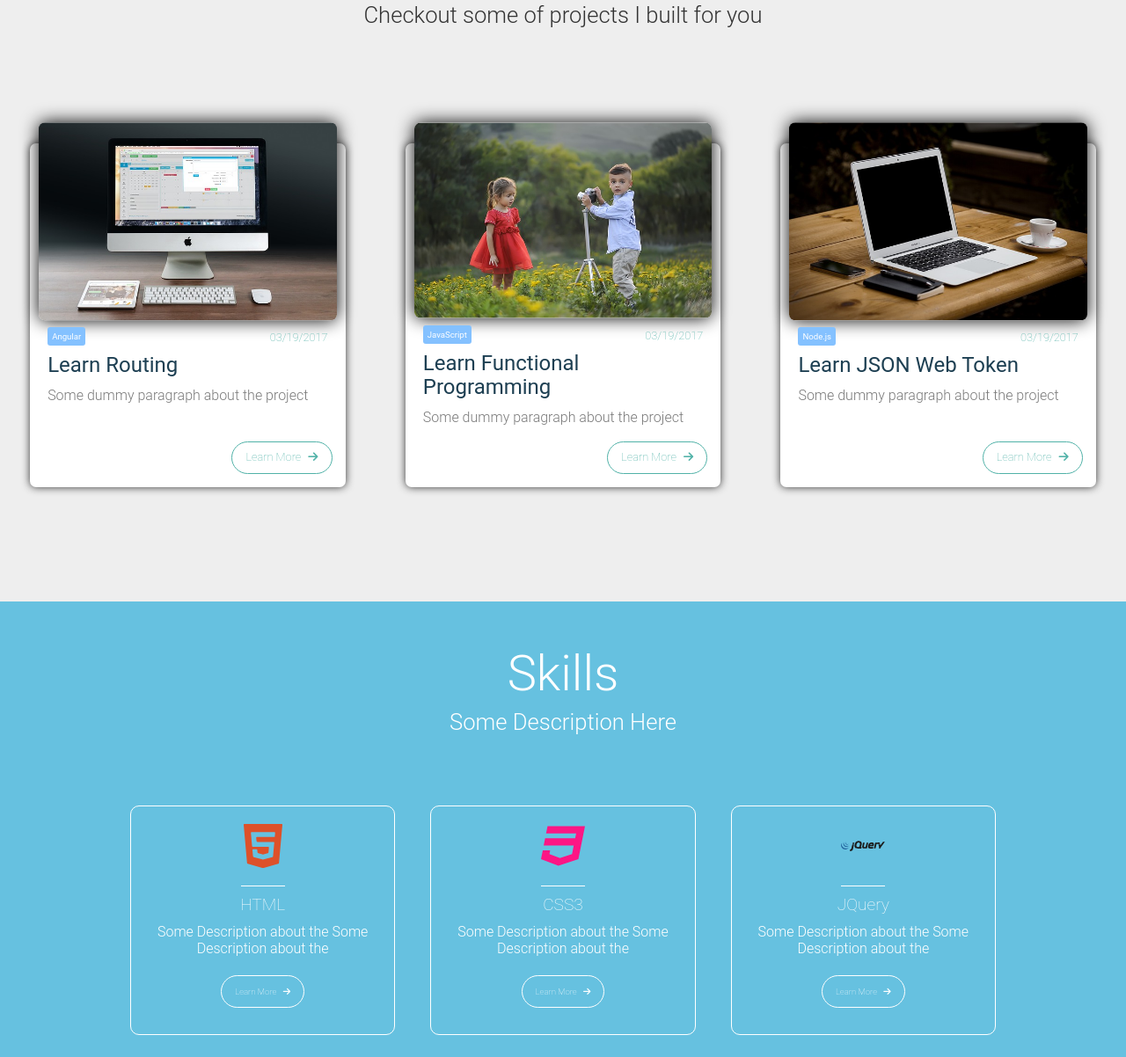
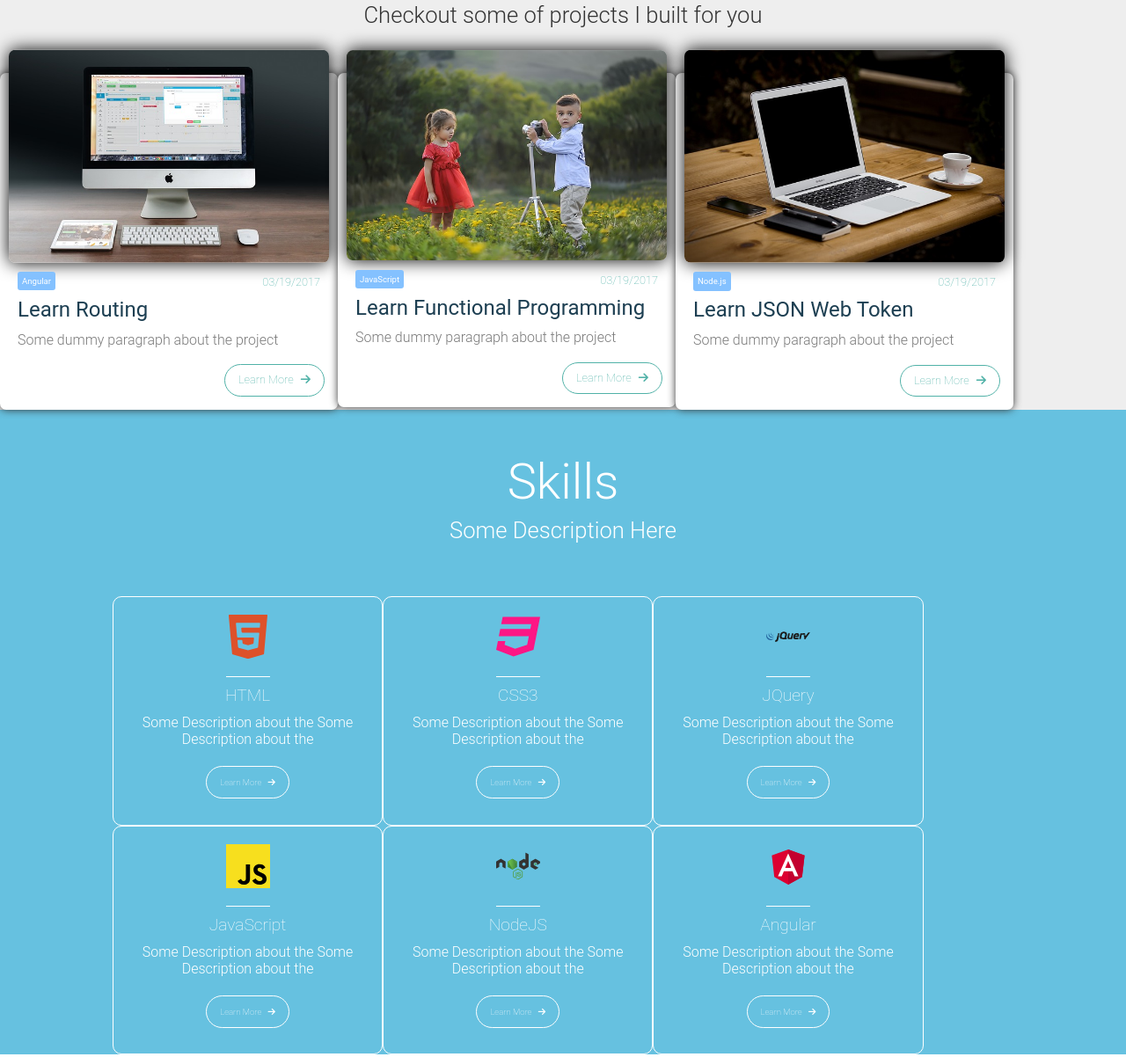
Before and after one commit to hasratsabit/personal-page, a website built with webpack: page app/index.html in a window 1280 px wide. Shown: the part 769-1971 px from the top of the page at 88% size. Built offline with nearby package versions, Linux system fonts and the light colour scheme.

Commit message:
grid system fixed

```diff
--- a/app/assets/styles/base/_global.css
+++ b/app/assets/styles/base/_global.css
@@ -27,3 +27,8 @@ a {
 li {
   list-style: none;
 }
+
+img {
+  max-width: 100%;
+  margin: auto;
+}
--- a/app/assets/styles/base/_mixins.css
+++ b/app/assets/styles/base/_mixins.css
@@ -2,19 +2,19 @@
 /*Media Query Mixins*/
 
 @define-mixin atSmall {
-  @media (min-width: 300px){
+  @media screen and (min-width: 500px){
     @mixin-content;
   }
 }
 
 @define-mixin atMedium {
-  @media (min-width: 800px){
+  @media screen and (min-width: 800px){
     @mixin-content;
   }
 }
 
 @define-mixin atLarge {
-  @media (min-width: 1350px){
+  @media screen and (min-width: 1350px){
     @mixin-content;
   }
 }
--- a/app/assets/styles/modules/_primary-nav.css
+++ b/app/assets/styles/modules/_primary-nav.css
@@ -8,6 +8,8 @@
   transition: all 300ms ease-in-out;
   background-color: rgba(0,0,0,0.8);
   @mixin atMedium {
+    visibility: visible;
+    opacity: 1;
     height: auto;
     background-color: rgba(0,0,0,0.1);
     padding: 20px;
--- a/app/assets/styles/modules/_row.css
+++ b/app/assets/styles/modules/_row.css
@@ -1,66 +1,23 @@
 
 .row {
   max-width: 100%;
-  @mixin atMedium {
-    display: flex;
-    justify-content: space-around;
-  }
-
-  &__medium-4 {
-    margin: 80px auto;
-    box-sizing: border-box;
-    width: 100%;
+  &__medium-3 {
+    width: auto;
+    @mixin atSmall {
+      width: 47%;
+      float: left;
+    }
     @mixin atMedium {
-      flex-basis: 28%;
-    }
-    @mixin atLarge {
-      flex-basis: 23%;
-    }
-  }
-
-  &__medium-3 {
-    box-sizing: border-box;
-    @mixin atLarge {
-      margin: 0;
-      flex-basis: 25%;
-    }
-
-    &--margin-at-medium {
-      margin: 20px;
-    }
-    &--margin-at-small {
-      margin-bottom: 30px;
+      width: 30%;
+      float: left;
     }
   }
 
   &__medium-6 {
-    flex-basis: 100%;
-    margin: auto;
-    box-sizing: border-box;
+    width: auto;
     @mixin atMedium {
-      flex-basis: 50%;
-    }
-  }
-
- &--equal-height-at-medium {
-    @mixin atMedium {
-      display: flex;
-    }
-
-    & > div {
-      float: none;
-      display: flex;
-    }
-  }
-
- &--equal-height-at-large {
-    @mixin atLarge {
-      display: flex;
-    }
-
-    & > div {
-      float: none;
-      display: flex;
+      width: 47%;
+      float: left;
     }
   }
 }
--- a/app/index.html
+++ b/app/index.html
@@ -64,8 +64,8 @@
       <p class="section-headlines__description">Checkout some of projects I built for you</p>
     </div>
 
-    <div class="row row--equal-height-at-medium row--equal-height-at-large">
-        <div class="row__medium-4">
+    <div class="row">
+        <div class="row__medium-3">
           <div class="proj-box">
             <img src="assets/images/computer.jpg" alt="">
               <div class="proj-box__content generic-content">
@@ -77,7 +77,7 @@
             <a href="#" class="btn btn__learn-more">Learn More <i class="fa fa-arrow-right" aria-hidden="true"></i></a>
           </div>
         </div>
-        <div class="row__medium-4">
+        <div class="row__medium-3">
           <div class="proj-box">
             <img src="assets/images/boy-girl.jpg" alt="">
               <div class="proj-box__content generic-content">
@@ -89,7 +89,7 @@
             <a href="#" class="btn btn__learn-more">Learn More <i class="fa fa-arrow-right" aria-hidden="true"></i></a>
           </div>
         </div>
-        <div class="row__medium-4">
+        <div class="row__medium-3">
           <div class="proj-box">
             <img src="assets/images/laptop.jpg" alt="">
               <div class="proj-box__content generic-content">
@@ -115,8 +115,8 @@
       <h1 class="section-headlines__title section-headlines__title--white">Skills</h1>
       <p class="section-headlines__description section-headlines__description--white">Some Description Here</p>
     </div>
-    <div class="row row--equal-height-at-medium row--equal-height-at-large">
-      <div class="row__medium-3 row__medium-3--margin-at-medium row__medium-3--margin-at-small">
+    <div class="row">
+      <div class="row__medium-3">
         <div class="skills-section">
           <div class="skills-section__icons-container">
             <span class="icon icon--html5"></span>
@@ -128,7 +128,7 @@
           <a href="#" class="btn btn--white btn--large-white">Learn More <i class="fa fa-arrow-right" aria-hidden="true"></i></a>
         </div>
       </div>
-      <div class="row__medium-3 row__medium-3--margin-at-medium row__medium-3--margin-at-small">
+      <div class="row__medium-3">
         <div class="skills-section">
           <div class="skills-section__icons-container">
             <span class="icon icon--css3"></span>
@@ -140,7 +140,7 @@
           <a href="#" class="btn btn--white btn--large-white">Learn More <i class="fa fa-arrow-right" aria-hidden="true"></i></a>
         </div>
       </div>
-      <div class="row__medium-3 row__medium-3--margin-at-medium row__medium-3--margin-at-small">
+      <div class="row__medium-3">
         <div class="skills-section">
           <div class="skills-section__icons-container">
             <span class="icon icon--jquery"></span>
@@ -153,8 +153,8 @@
         </div>
       </div>
     </div>
-    <div class="row row--equal-height-at-medium row--equal-height-at-large">
-      <div class="row__medium-3 row__medium-3--margin-at-medium row__medium-3--margin-at-small">
+    <div class="row">
+      <div class="row__medium-3">
         <div class="skills-section">
           <div class="skills-section__icons-container">
             <span class="icon icon--javascript"></span>
@@ -166,7 +166,7 @@
           <a href="#" class="btn btn--white btn--large-white">Learn More <i class="fa fa-arrow-right" aria-hidden="true"></i></a>
         </div>
       </div>
-      <div class="row__medium-3 row__medium-3--margin-at-medium row__medium-3--margin-at-small">
+      <div class="row__medium-3">
         <div class="skills-section">
           <div class="skills-section__icons-container">
             <span class="icon icon--nodejs"></span>
@@ -178,7 +178,7 @@
           <a href="#" class="btn btn--white btn--large-white">Learn More <i class="fa fa-arrow-right" aria-hidden="true"></i></a>
         </div>
       </div>
-      <div class="row__medium-3 row__medium-3--margin-at-medium row__medium-3--margin-at-small">
+      <div class="row__medium-3">
         <div class="skills-section">
           <div class="skills-section__icons-container">
             <span class="icon icon--angular"></span>
@@ -207,7 +207,7 @@
 
 
 
-      <div class="row row--equal-height-at-medium row--equal-height-at-large">
+      <div class="row">
         <div class="row row__medium-6">
           <div class="left-inputs">
             <div class="input-group">
--- a/app/temp/styles/styles.css
+++ b/app/temp/styles/styles.css
@@ -501,6 +501,11 @@ li {
   list-style: none;
 }
 
+img {
+  max-width: 100%;
+  margin: auto;
+}
+
 .site-header {
   position: relative;
   background-image: url("../../assets/images/header-bg-image.jpg");
@@ -511,14 +516,14 @@ li {
   height: 400px;
 }
 
-@media (min-width: 800px) {
+@media screen and (min-width: 800px) {
 
   .site-header {
     height: 650px;
   }
 }
 
-@media (min-width: 1350px) {
+@media screen and (min-width: 1350px) {
 
   .site-header {
     height: 800px;
@@ -554,7 +559,7 @@ li {
   border: 7px solid rgba(255,255,255, 0.7);
 }
 
-@media (min-width: 800px) {
+@media screen and (min-width: 800px) {
 
   .site-header__round-image {
     height: 250px;
@@ -572,7 +577,7 @@ li {
   text-align: center;
 }
 
-@media (min-width: 800px) {
+@media screen and (min-width: 800px) {
 
   .site-header__title {
     font-size: 3rem;
@@ -586,7 +591,7 @@ li {
   text-transform: uppercase;
 }
 
-@media (min-width: 800px) {
+@media screen and (min-width: 800px) {
 
   .site-header__description {
     font-size: 2rem;
@@ -600,7 +605,7 @@ li {
 
 }
 
-@media (min-width: 800px) {
+@media screen and (min-width: 800px) {
 
   .header-bubbles {
     visibility: visible;
@@ -747,7 +752,7 @@ li {
   margin-bottom: 30px;
 }
 
-@media (min-width: 800px) {
+@media screen and (min-width: 800px) {
 
   .section-headlines {
     padding-top: 0;
@@ -765,7 +770,7 @@ li {
   margin: 0;
 }
 
-@media (min-width: 800px) {
+@media screen and (min-width: 800px) {
 
   .section-headlines__title {
     font-size: 3.5rem;
@@ -786,7 +791,7 @@ li {
   font-weight: 300;
 }
 
-@media (min-width: 800px) {
+@media screen and (min-width: 800px) {
 
   .section-headlines__description {
     font-size: 1.6rem;
@@ -814,105 +819,36 @@ li {
   max-width: 100%;
 }
 
-@media (min-width: 800px) {
-
-  .row {
-    display: -webkit-box;
-    display: -ms-flexbox;
-    display: flex;
-    -ms-flex-pack: distribute;
-        justify-content: space-around;
-  }
-}
-
-.row__medium-4 {
-  margin: 80px auto;
-  box-sizing: border-box;
-  width: 100%;
-}
-
-@media (min-width: 800px) {
-
-  .row__medium-4 {
-    -ms-flex-preferred-size: 28%;
-        flex-basis: 28%;
-  }
-}
-
-@media (min-width: 1350px) {
-
-  .row__medium-4 {
-    -ms-flex-preferred-size: 23%;
-        flex-basis: 23%;
-  }
-}
-
 .row__medium-3 {
-  box-sizing: border-box;
-}
-
-@media (min-width: 1350px) {
+  width: auto;
+}
+
+@media screen and (min-width: 500px) {
 
   .row__medium-3 {
-    margin: 0;
-    -ms-flex-preferred-size: 25%;
-        flex-basis: 25%;
-  }
-}
-
-.row__medium-3--margin-at-medium {
-  margin: 20px;
-}
-
-.row__medium-3--margin-at-small {
-  margin-bottom: 30px;
+    width: 47%;
+    float: left;
+  }
+}
+
+@media screen and (min-width: 800px) {
+
+  .row__medium-3 {
+    width: 30%;
+    float: left;
+  }
 }
 
 .row__medium-6 {
-  -ms-flex-preferred-size: 100%;
-      flex-basis: 100%;
-  margin: auto;
-  box-sizing: border-box;
-}
-
-@media (min-width: 800px) {
+  width: auto;
+}
+
+@media screen and (min-width: 800px) {
 
   .row__medium-6 {
-    -ms-flex-preferred-size: 50%;
-        flex-basis: 50%;
-  }
-}
-
-@media (min-width: 800px) {
-
-  .row--equal-height-at-medium {
-    display: -webkit-box;
-    display: -ms-flexbox;
-    display: flex;
-  }
-}
-
-.row--equal-height-at-medium > div {
-  float: none;
-  display: -webkit-box;
-  display: -ms-flexbox;
-  display: flex;
-}
-
-@media (min-width: 1350px) {
-
-  .row--equal-height-at-large {
-    display: -webkit-box;
-    display: -ms-flexbox;
-    display: flex;
-  }
-}
-
-.row--equal-height-at-large > div {
-  float: none;
-  display: -webkit-box;
-  display: -ms-flexbox;
-  display: flex;
+    width: 47%;
+    float: left;
+  }
 }
 
 .generic-content p {
@@ -926,14 +862,14 @@ li {
   margin-bottom: 40px;
 }
 
-@media (min-width: 300px) {
+@media screen and (min-width: 500px) {
 
   .generic-content p.b-margin {
     margin-bottom: 60px;
   }
 }
 
-@media (min-width: 300px) {
+@media screen and (min-width: 500px) {
 
   .generic-content p {
     font-size: 1rem;
@@ -984,7 +920,7 @@ li {
   color: #1d3f52;
 }
 
-@media (min-width: 800px) {
+@media screen and (min-width: 800px) {
 
   .proj-box__title {
     font-size: 1.5rem;
@@ -1000,7 +936,7 @@ li {
   color: #51B2A8;
 }
 
-@media (min-width: 300px) {
+@media screen and (min-width: 500px) {
 
   .proj-box__date {
     font-size: 0.8rem;
@@ -1030,7 +966,7 @@ li {
   color: #51B2A8;
 }
 
-@media (min-width: 800px) {
+@media screen and (min-width: 800px) {
 
   .btn__learn-more {
     padding: 10px 15px;
@@ -1043,7 +979,7 @@ li {
   background-color: #51B2A8;
 }
 
-@media (min-width: 800px) {
+@media screen and (min-width: 800px) {
 
   .btn--large-white {
     padding: 12px 15px;
@@ -1099,7 +1035,7 @@ li {
   border-bottom: 1px solid #FFF;
 }
 
-@media (min-width: 800px) {
+@media screen and (min-width: 800px) {
 
   .skills-section__icons-container {
     padding-bottom: 20px;
@@ -1112,7 +1048,7 @@ li {
   color: #FFF;
 }
 
-@media (min-width: 800px) {
+@media screen and (min-width: 800px) {
 
   .skills-section__content {
     padding-bottom: 0;
@@ -1129,14 +1065,14 @@ li {
   padding: 0 20px;
 }
 
-@media (min-width: 800px) {
+@media screen and (min-width: 800px) {
 
   .wrapper {
     padding: 50px 0 50px;
   }
 }
 
-@media (min-width: 1350px) {
+@media screen and (min-width: 1350px) {
 
   .wrapper {
     padding: 50px 0 80px;
@@ -1148,14 +1084,14 @@ li {
   wdith: 100%;
 }
 
-@media (min-width: 800px) {
+@media screen and (min-width: 800px) {
 
   .wrapper--shrink-width {
     width: 80%;
   }
 }
 
-@media (min-width: 1350px) {
+@media screen and (min-width: 1350px) {
 
   .wrapper--shrink-width {
     width: 70%;
@@ -1166,7 +1102,7 @@ li {
   padding-top: 10px;
 }
 
-@media (min-width: 800px) {
+@media screen and (min-width: 800px) {
 
   .wrapper--smaller-padding {
     padding: 10px 0 10px;
@@ -1220,7 +1156,7 @@ textarea:focus {
   width: 100%;
 }
 
-@media (min-width: 800px) {
+@media screen and (min-width: 800px) {
 
   .left-inputs {
     margin-right: 20px;
@@ -1231,7 +1167,7 @@ textarea:focus {
   margin-bottom: 20px;
 }
 
-@media (min-width: 800px) {
+@media screen and (min-width: 800px) {
 
   .left-inputs .input-group {
     margin-top: 40px;
@@ -1243,7 +1179,7 @@ textarea:focus {
   margin-left: 0;
 }
 
-@media (min-width: 800px) {
+@media screen and (min-width: 800px) {
 
   .right-inputs {
     margin-left: 20px;
@@ -1259,7 +1195,7 @@ textarea:focus {
   width: 100%;
 }
 
-@media (min-width: 800px) {
+@media screen and (min-width: 800px) {
 
   .right-inputs textarea {
     margin-bottom: 20px;
@@ -1277,7 +1213,7 @@ textarea:focus {
 
 }
 
-@media (min-width: 800px) {
+@media screen and (min-width: 800px) {
 
   .footer-section {
     height: 200px;
@@ -1496,9 +1432,11 @@ textarea:focus {
   background-color: rgba(0,0,0,0.8);
 }
 
-@media (min-width: 800px) {
+@media screen and (min-width: 800px) {
 
   .primary-nav {
+    visibility: visible;
+    opacity: 1;
     height: auto;
     background-color: rgba(0,0,0,0.1);
     padding: 20px;
@@ -1513,7 +1451,7 @@ textarea:focus {
   position: relative;
 }
 
-@media (min-width: 800px) {
+@media screen and (min-width: 800px) {
 
   .primary-nav ul {
     width: auto;
@@ -1537,7 +1475,7 @@ textarea:focus {
   opacity: 1;
 }
 
-@media (min-width: 800px) {
+@media screen and (min-width: 800px) {
 
   .primary-nav li {
     display: inline;
@@ -1563,7 +1501,7 @@ textarea:focus {
   transition: all 300ms ease-in-out;
 }
 
-@media (min-width: 800px) {
+@media screen and (min-width: 800px) {
 
   .primary-nav a {
     padding: 20px;
@@ -1572,7 +1510,7 @@ textarea:focus {
   }
 }
 
-@media (min-width: 800px) {
+@media screen and (min-width: 800px) {
 
   .primary-nav a:hover,
   .primary-nav a:focus {
@@ -1643,7 +1581,7 @@ textarea:focus {
   background-color: #FFF;
 }
 
-@media (min-width: 800px) {
+@media screen and (min-width: 800px) {
 
   .mobile-icon {
     display: none;
```
